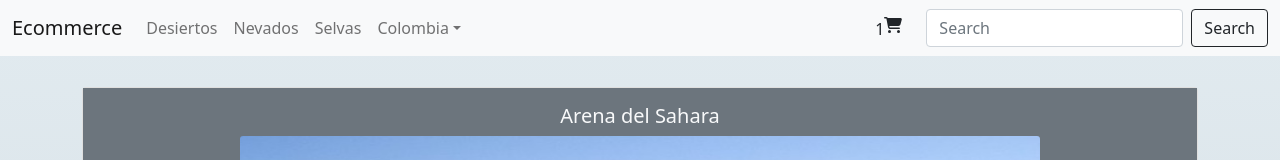
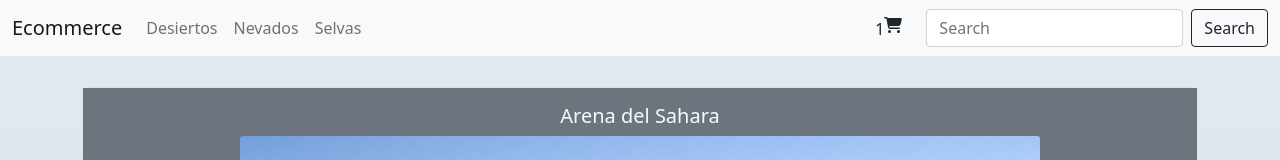
Before and after one commit to Juancavallejo/Curso---React-JS---coderhouse, a React (Create React App) app: page /detail/1 in a window 1280 px wide. Shown: the top 160 px of the page. Built offline with nearby package versions, Linux system fonts and the light colour scheme.

Commit message:
Small changes like props name and some comentaries

```diff
--- a/src/App.css
+++ b/src/App.css
@@ -1,3 +1,4 @@
 .App {
   text-align: center;
-  background-image: linear-gradient(to top, #cfd9df 0%, #e2ebf0 100%);}
+  background-image: linear-gradient(to top, #cfd9df 0%, #e2ebf0 100%);
+}
--- a/src/Componets/ItemDetailContainer/ItemDetailContainer.js
+++ b/src/Componets/ItemDetailContainer/ItemDetailContainer.js
@@ -1,5 +1,5 @@
 import { useState, useEffect } from "react"
-import { getItemsById, getItemsByCategory } from "../../asyncMock"
+import { getItemsById } from "../../asyncMock"
 import ItemDetail from "../ItemDetail/ItemDetail"
 import { useParams } from "react-router-dom"
 import Container from 'react-bootstrap/Container';
--- a/src/Componets/Navbar/Navbar.js
+++ b/src/Componets/Navbar/Navbar.js
@@ -23,14 +23,14 @@ const NavbarBoostrap = () => {
                         <Nav.Link href='/category/Desiertos'>Desiertos</Nav.Link>
                         <Nav.Link href='/category/Nieve'>Nevados</Nav.Link>
                         <Nav.Link href='/category/Selvas'>Selvas</Nav.Link>
-                        <NavDropdown title="Colombia" id="navbarScrollingDropdown">
+                        {/* <NavDropdown title="Colombia" id="navbarScrollingDropdown">
                             <NavDropdown.Item href="#action3">Desierto de la Tatacoa</NavDropdown.Item>
                             <NavDropdown.Item href="#action4"> Desierto de La Guajira </NavDropdown.Item>
                             <NavDropdown.Item href="#action4"> Amazonas </NavDropdown.Item>
                             <NavDropdown.Item href="#action4"> Rio de los 7 colores </NavDropdown.Item>
                             <NavDropdown.Divider />
                             <NavDropdown.Item href="#action5"> Parque Nacional de los Nevados</NavDropdown.Item>
-                        </NavDropdown>
+                        </NavDropdown> */}
                     </Nav>
                     <Form className="d-flex justify-content-end">
                         <div className="d-flex mx-4 mt-2"> 1 <FontAwesomeIcon icon={faCartShopping}/> </div>
```
